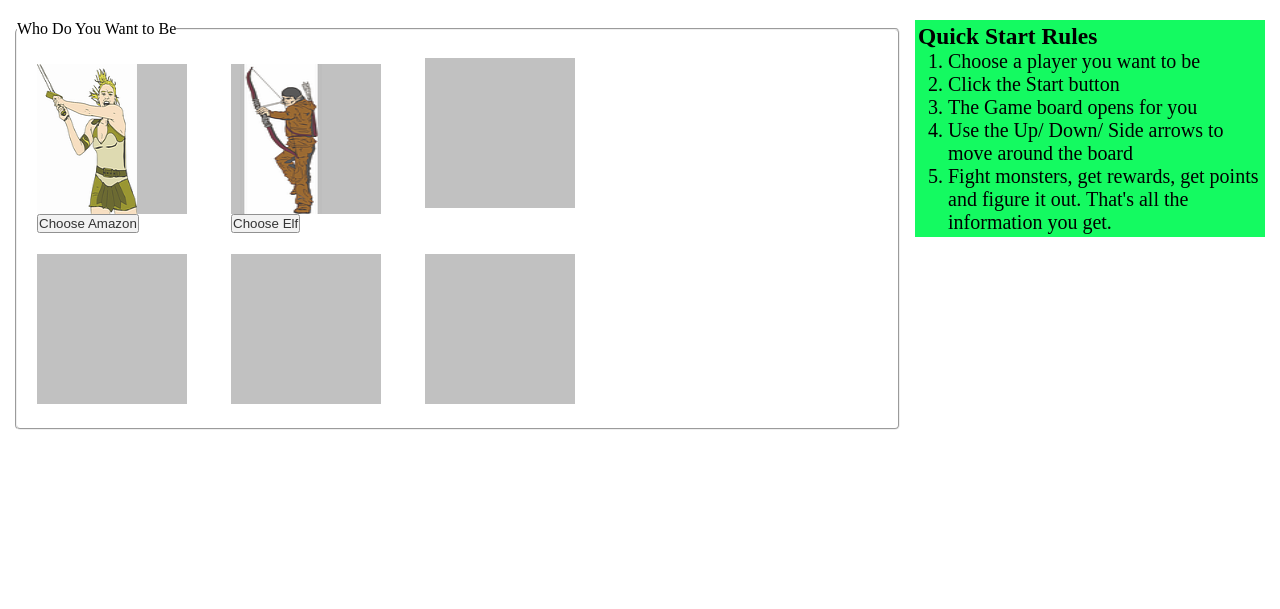
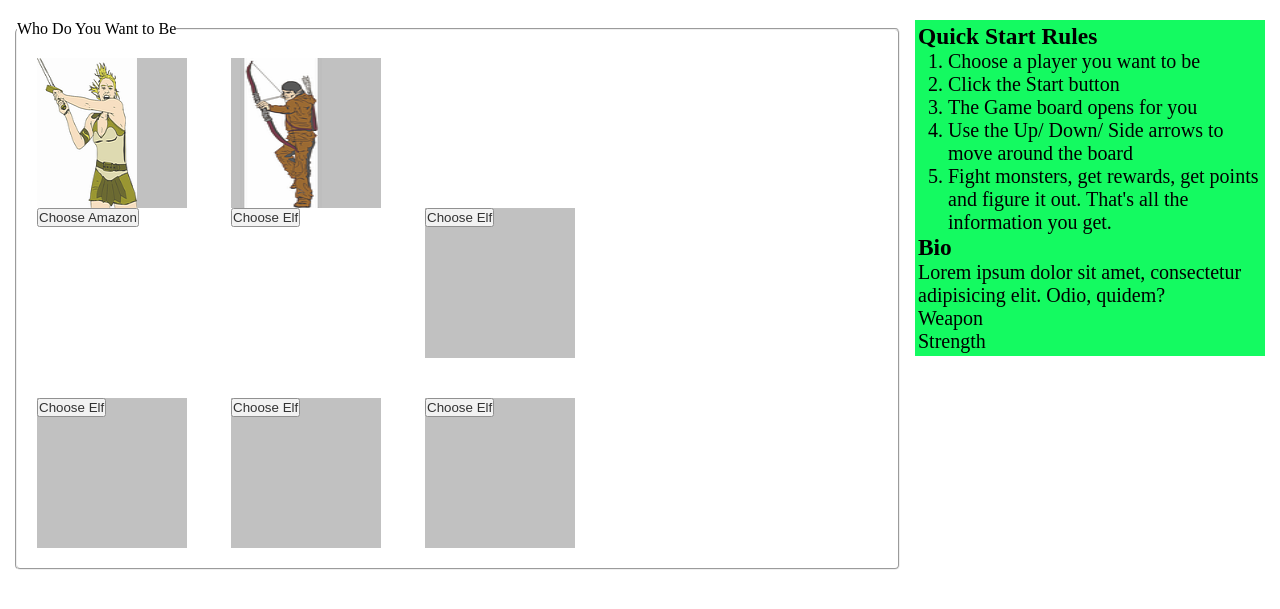
Before and after one commit to rlarsen4/monster, a PHP site: page /denette.php in a window 1280 px wide. Shown: the part 150-759 px from the top of the page. Run offline with PHP 8.4, Linux system fonts and the light colour scheme; some libraries are stand-ins or nearby versions.

Commit message:
added class to home page aside

```diff
--- a/denette.php
+++ b/denette.php
@@ -12,7 +12,8 @@
 	<header>
 		<?php include "header.php";?>
 	</header>
-	<aside>
+	<aside class="homePageAside">
+		<div class="gameRulesAside">
 			<h3>Quick Start Rules</h3>
 			<ol>
 				<li>Choose a player you want to be</li>
@@ -21,7 +22,16 @@
 				<li>Use the Up/ Down/ Side arrows to move around the board</li>
 				<li>Fight monsters, get rewards, get points and figure it out. That's all the information you get.</li>
 			</ol>
+		</div>
+
+		<div class="bio">
+			<h3>Bio</h3>
+			<div>Lorem ipsum dolor sit amet, consectetur adipisicing elit. Odio, quidem?</div>
+			<div>Weapon</div>
+			<div>Strength</div>
+		</div>
 	</aside>
+
 	<div class="playerChoices">
 		<fieldset>
 		<legend>Who Do You Want to Be</legend>
@@ -30,27 +40,30 @@
 
 			<div id="amazon" class="playerImageBox">
 				<img src="barbarian-152853_150.png" alt="">
-			<!-- <h3>Bio</h3>
-			<div>Lorem ipsum dolor sit amet, consectetur adipisicing elit. Odio, quidem?</div> -->
 				<button class="player">Choose Amazon</button>
-			<!-- <br> -->
 			</div>
 
 			<div id="elf" class="playerImageBox">
 				<img src="archer-160389_150.png" alt="">
-			<!-- <h3>Bio</h3>
-			<div>Lorem ipsum dolor sit amet, consectetur adipisicing elit. Odio, quidem?</div> -->
 				<button class="player">Choose Elf</button>
 			</div>
 
-			<div class="playerImageBox"></div>
+			<div class="playerImageBox">
+				<button class="player">Choose Elf</button>
+			</div>
 		</div>
 
 
 		<div>
-			<div class="playerImageBox"></div>
-			<div class="playerImageBox"></div>
-			<div class="playerImageBox"></div>
+			<div class="playerImageBox">
+				<button class="player">Choose Elf</button>
+			</div>
+			<div class="playerImageBox">
+				<button class="player">Choose Elf</button>
+			</div>
+			<div class="playerImageBox">
+				<button class="player">Choose Elf</button>
+			</div>
 		</div>
 
 		<button class="startButton">Start the Game</button>
--- a/styles.css
+++ b/styles.css
@@ -22,7 +22,7 @@ header {
 	background-color: #754818;
 }
 
-aside {
+aside.homePageAside {
 	float: right;
 	width: 350px;
 	margin: 0px 15px;
```
Lines whose indentation alone changed are shown as unchanged.
